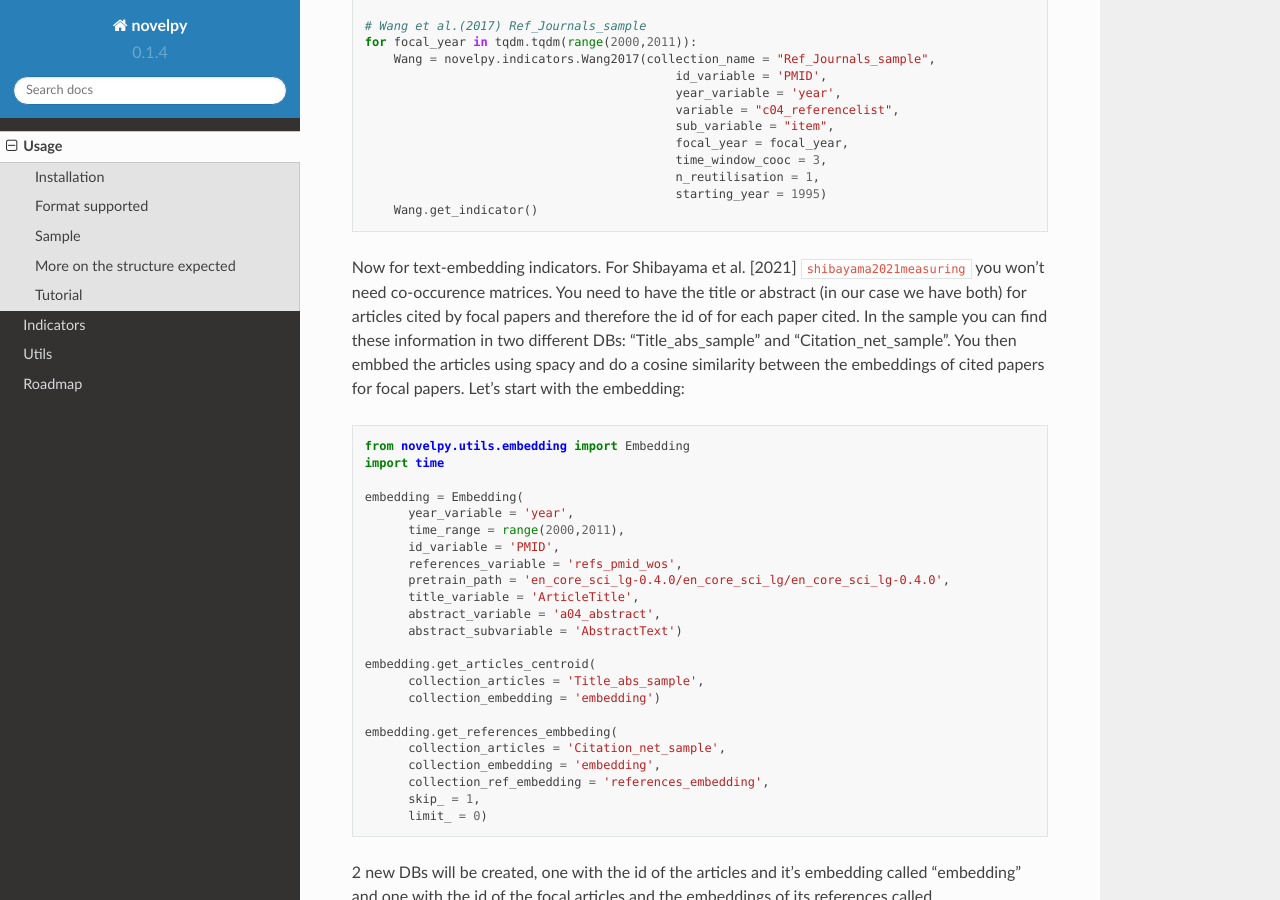
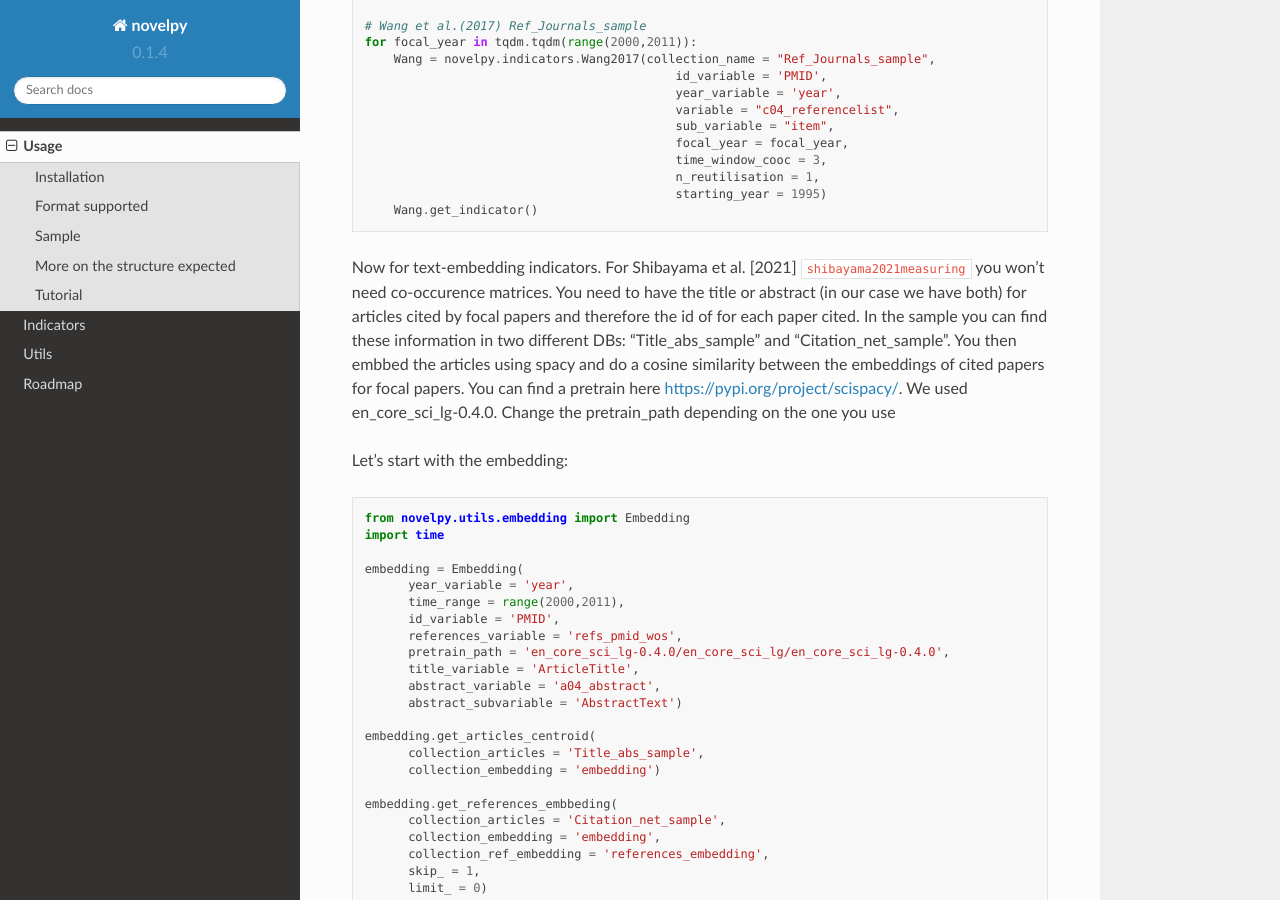
Before and after one commit to Kwirtz/novelpy, a Sphinx documentation site: the page built from docs/source/usage.rst, in a window 1280 px wide and 900 px high, scrolled down 8228 px. Built offline with Sphinx 7.4.7 and the Read the Docs theme 2.0.0, drawn with Linux system fonts in a browser that asks for light colours; cross-references to code outside the pages are shown as plain code.

Commit message:
Update usage.rst

```diff
--- a/docs/source/usage.rst
+++ b/docs/source/usage.rst
@@ -400,7 +400,9 @@ Here's a short implementation to run Foster et al. [2015] :cite:p:`foster2015tra
        Wang.get_indicator()
 
 
-| Now for text-embedding indicators. For Shibayama et al. [2021] :cite:p:`shibayama2021measuring` you won't need co-occurence matrices. You need to have the title or abstract (in our case we have both) for articles cited by focal papers and therefore the id of for each paper cited. In the sample you can find these information in two different DBs: "Title_abs_sample" and "Citation_net_sample". You then embbed the articles using spacy and do a cosine similarity between the embeddings of cited papers for focal papers. Let's start with the embedding:
+| Now for text-embedding indicators. For Shibayama et al. [2021] :cite:p:`shibayama2021measuring` you won't need co-occurence matrices. You need to have the title or abstract (in our case we have both) for articles cited by focal papers and therefore the id of for each paper cited. In the sample you can find these information in two different DBs: "Title_abs_sample" and "Citation_net_sample". You then embbed the articles using spacy and do a cosine similarity between the embeddings of cited papers for focal papers. You can find a pretrain here https://pypi.org/project/scispacy/. We used en_core_sci_lg-0.4.0. Change the pretrain_path depending on the one you use
+
+| Let's start with the embedding:
 
 .. code-block:: python
 
```
